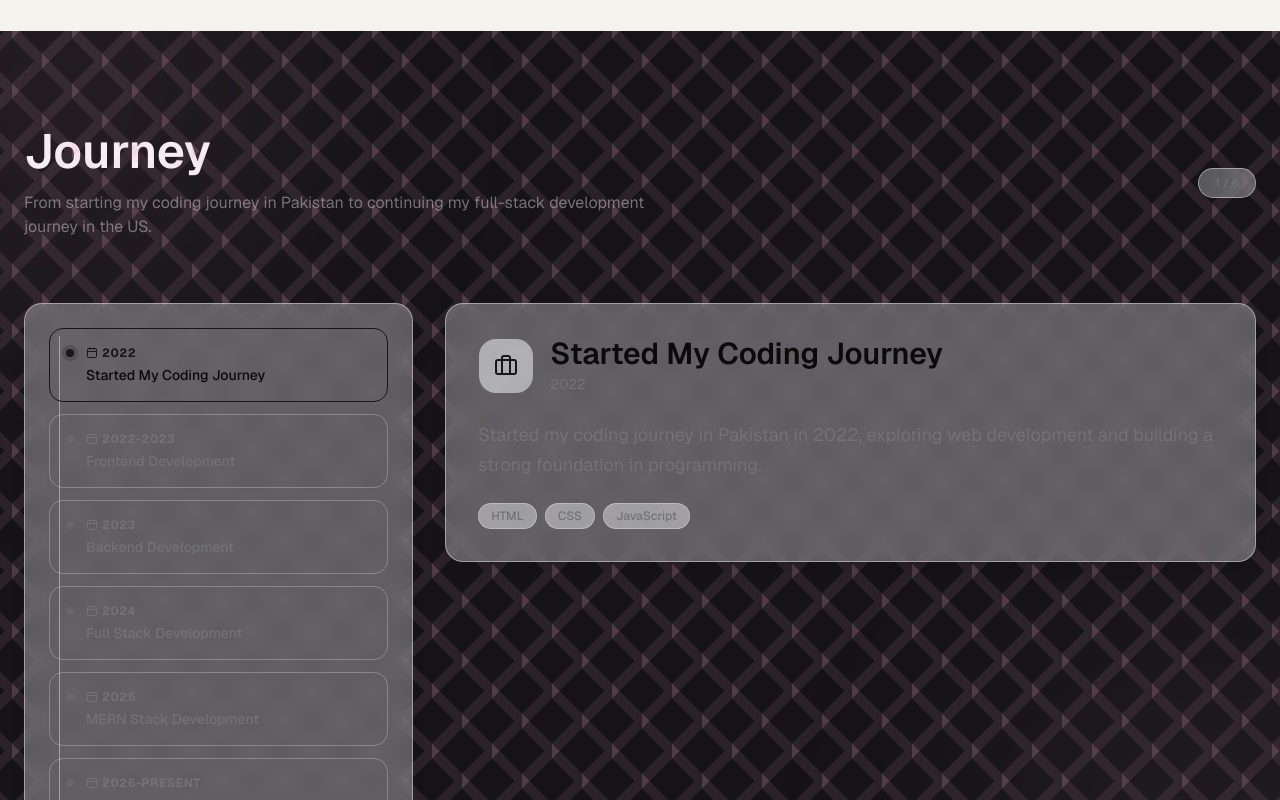
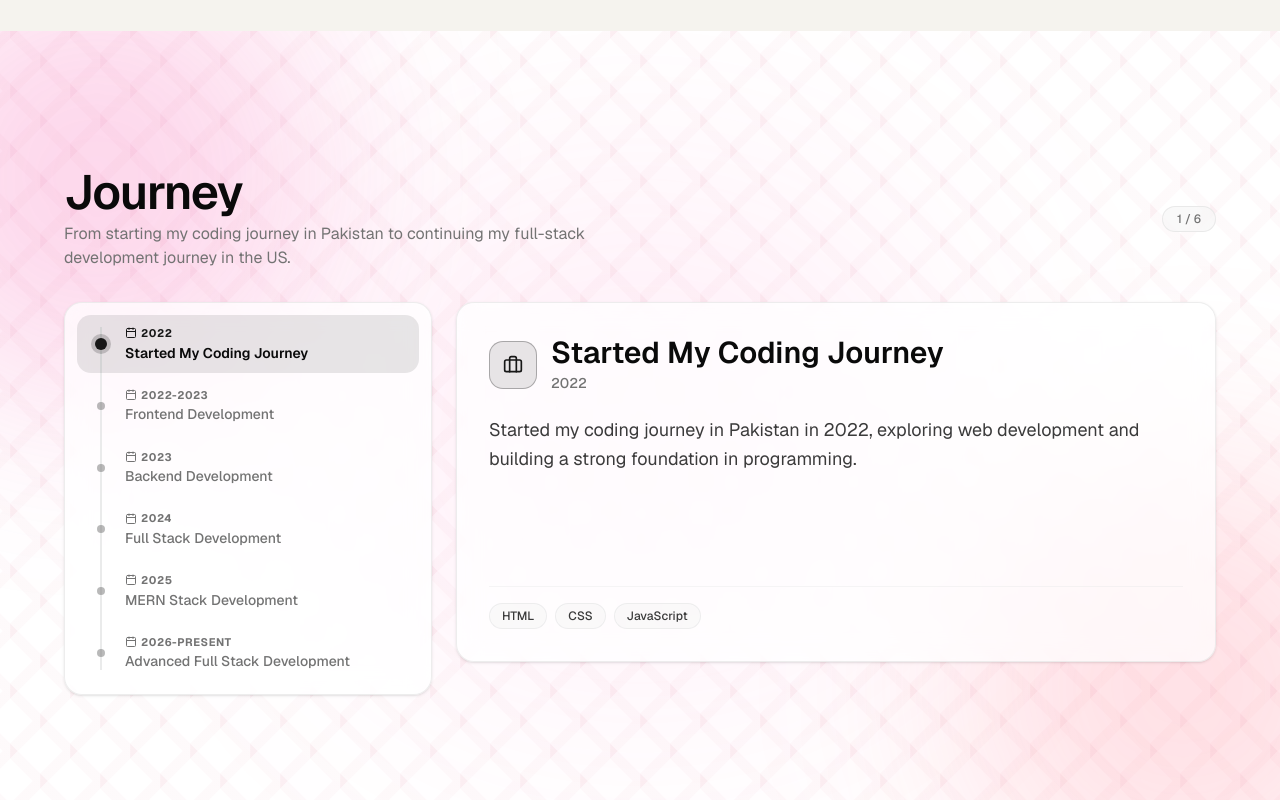
Before and after one commit to rosepeacemaker/portfolio-website, a Next.js app: page / in a window 1280 px wide. Shown: the part 2480-3280 px from the top of the page. Built offline with nearby package versions, Linux system fonts and the light colour scheme.

Commit message:
feat: enhance Journey section with improved layout, accessibility, and visual elements; optimize styles for light and dark themes

```diff
--- a/src/components/sections/Journey.tsx
+++ b/src/components/sections/Journey.tsx
@@ -1,6 +1,6 @@
 'use client'
 
-import { useState, useMemo, useCallback, useEffect, useRef } from "react"
+import { useState, useMemo, useCallback, useRef } from "react"
 import { AnimatePresence, motion } from "framer-motion"
 import { Briefcase, Calendar, ArrowUpRight } from "lucide-react"
 import { timelineData } from "@/src/data/JourenyData"
@@ -40,71 +40,103 @@
       className="
         relative
         min-h-screen
+        lg:h-screen
+        lg:max-h-screen
+        flex
+        flex-col
+        justify-center
         overflow-hidden
-    bg-[#151318]
-    px-6
-    py-24
-    text-[#F7F3F5]
+        bg-background
+        text-foreground
+        px-4
+        sm:px-6
+        lg:px-12
+        py-12
+        lg:py-8
+        transition-colors
+        duration-300
       "
     >
       {/* Animated background */}
       <div className="pointer-events-none absolute inset-0 overflow-hidden">
-  <div className="journey-pattern absolute inset-0" />
+        <div className="journey-pattern absolute inset-0 opacity-60 dark:opacity-40" />
 
-  {/* Soft pink glow */}
+        {/* Enhanced pink glows for clear visibility in both light & dark themes */}
         <div
           className="
             absolute
-      -left-40
-      top-[-150px]
+            -left-32
+            top-[-80px]
             h-[450px]
             w-[450px]
             rounded-full
-      bg-[#E8A6B8]/8
-      blur-[130px]
+            bg-pink-500/20
+            dark:bg-[#E8A6B8]/25
+            blur-[100px]
           "
         />
 
         <div
           className="
             absolute
-      -right-40
-      bottom-[-150px]
+            -right-32
+            bottom-[-80px]
             h-[450px]
             w-[450px]
             rounded-full
-      bg-[#C78BA0]/8
+            bg-rose-400/20
+            dark:bg-[#C78BA0]/25
+            blur-[100px]
+          "
+        />
+
+        {/* Ambient center pink aura */}
+        <div
+          className="
+            absolute
+            left-1/2
+            top-1/2
+            -translate-x-1/2
+            -translate-y-1/2
+            h-[500px]
+            w-[600px]
+            rounded-full
+            bg-pink-400/10
+            dark:bg-pink-900/15
             blur-[130px]
           "
         />
       </div>
-      <div className="mx-auto max-w-7xl">
+
+      <div className="mx-auto w-full max-w-6xl relative z-10 flex flex-col justify-center my-auto">
         {/* Header */}
-        <div className="mb-16 flex flex-col items-start gap-4 lg:flex-row lg:items-center lg:justify-between">
-          <div className="space-y-4">
-            <h2 className="text-5xl font-semibold">Journey</h2>
-            <p className="text-muted-foreground max-w-2xl">
+        <div className="mb-6 lg:mb-8 flex flex-col items-start gap-3 sm:flex-row sm:items-center sm:justify-between">
+          <div className="space-y-1.5">
+            <h2 className="text-3xl sm:text-4xl lg:text-5xl font-semibold tracking-tight text-foreground">
+              Journey
+            </h2>
+            <p className="text-xs sm:text-sm md:text-base text-muted-foreground max-w-xl">
               From starting my coding journey in Pakistan to continuing my
               full-stack development journey in the US.
             </p>
           </div>
-          <span className="rounded-full border border-border/50 bg-card/30 px-4 py-1.5 text-xs font-medium text-muted-foreground backdrop-blur-md">
+          <span className="shrink-0 rounded-full border border-border/80 bg-muted/60 dark:bg-card/60 px-3.5 py-1 text-xs font-medium text-muted-foreground backdrop-blur-md">
             {activeIndex + 1} / {timelineData.length}
           </span>
         </div>
 
         {/* Timeline Grid */}
-        <div className="grid grid-cols-1 gap-8 lg:grid-cols-3">
-          {/* Left: Tabs */}
-          <div className="lg:col-span-1">
+        <div className="grid grid-cols-1 gap-6 lg:grid-cols-12 lg:items-start">
+          {/* Left: Side details / Tab list */}
+          <div className="lg:col-span-4">
             <div
               role="tablist"
               aria-label="Journey timeline"
               onKeyDown={handleKeyDown}
-              className="sticky top-32 flex flex-col gap-3 rounded-2xl border border-border/50 bg-card/30 p-6 shadow-lg backdrop-blur-md"
+              className="relative flex flex-col gap-1 rounded-2xl border border-border/70 bg-card/70 dark:bg-card/40 p-3 shadow-sm backdrop-blur-md"
             >
-              {/* connecting line */}
-              <div className="pointer-events-none absolute left-[34px] top-8 bottom-8 w-px bg-border/50" />
+              {/* Connecting timeline track line mathematically aligned with dot centers */}
+              <div className="pointer-events-none absolute left-[36px] -translate-x-1/2 top-[24px] bottom-[24px] w-[2px] bg-border/80 dark:bg-border/60" />
 
               {timelineData.map((item) => {
                 const isActive = activeTab === item.id
@@ -115,26 +147,36 @@
                     role="tab"
                     aria-selected={isActive}
                     onClick={() => selectTab(item.id)}
-                    className={`group relative flex items-start gap-3 rounded-xl border border-border/30 bg-transparent p-4 text-left transition-all duration-300 hover:border-primary/50 hover:bg-primary/5 ${isActive ? "border-primary bg-primary/10" : ""
+                    className={`group relative flex items-center gap-3 rounded-xl px-3 py-2.5 text-left transition-all duration-300 ${
+                      isActive
+                        ? "bg-primary/10 text-primary font-medium dark:bg-primary/15"
+                        : "hover:bg-muted/40 text-muted-foreground"
                     }`}
                   >
+                    {/* Timeline node centered on track line */}
+                    <div className="relative z-10 flex h-6 w-6 shrink-0 items-center justify-center">
                       <span
-                      className={`mt-1 h-2 w-2 shrink-0 rounded-full transition-colors ${isActive
-                        ? "bg-primary ring-4 ring-primary/20"
-                        : "bg-muted-foreground/40"
+                        className={`rounded-full transition-all duration-300 ${
+                          isActive
+                            ? "h-3 w-3 bg-primary ring-4 ring-primary/20 scale-100"
+                            : "h-2 w-2 bg-muted-foreground/50 group-hover:bg-foreground/70"
                         }`}
                       />
-                    <div className="flex flex-col gap-1">
+                    </div>
+
+                    <div className="flex flex-col gap-0.5 min-w-0">
                       <span
-                        className={`flex items-center gap-1 text-xs font-bold uppercase tracking-wider ${isActive ? "text-primary" : "text-muted-foreground"
+                        className={`flex items-center gap-1 text-[11px] font-bold uppercase tracking-wider ${
+                          isActive ? "text-primary" : "text-muted-foreground"
                         }`}
                       >
-                        <Calendar className="h-3 w-3" />
+                        <Calendar className="h-3 w-3 shrink-0" />
                         {item.id}
                       </span>
                       <span
-                        className={`text-sm font-medium transition-colors ${isActive
-                          ? "text-foreground"
+                        className={`text-xs sm:text-sm font-medium leading-snug truncate transition-colors ${
+                          isActive
+                            ? "text-foreground font-semibold"
                             : "text-muted-foreground group-hover:text-foreground"
                         }`}
                       >
@@ -147,55 +189,57 @@
             </div>
           </div>
 
-          {/* Right: Content */}
-          <div className="lg:col-span-2">
-            <div className="sticky top-32">
+          {/* Right: Content detail card */}
+          <div className="lg:col-span-8">
             <AnimatePresence mode="wait">
               <motion.div
                 key={currentItem?.id}
-                  initial={{ opacity: 0, y: 16 }}
+                initial={{ opacity: 0, y: 12 }}
                 animate={{ opacity: 1, y: 0 }}
-                  exit={{ opacity: 0, y: -16 }}
-                  transition={{ duration: 0.35, ease: "easeOut" }}
-                  className="rounded-2xl border border-border/50 bg-card/30 p-8 shadow-lg backdrop-blur-md transition-shadow hover:shadow-xl"
+                exit={{ opacity: 0, y: -12 }}
+                transition={{ duration: 0.3, ease: "easeOut" }}
+                className="flex flex-col justify-between rounded-2xl border border-border/70 bg-card/70 dark:bg-card/40 p-6 sm:p-8 shadow-sm backdrop-blur-md min-h-[300px] lg:min-h-[360px]"
               >
-                  <div className="mb-6 flex items-center justify-between gap-4">
-                    <div className="flex items-center gap-4">
-                      <div className="flex h-14 w-14 items-center justify-center rounded-2xl border border-primary/50 bg-background/50">
-                        <Briefcase className="h-6 w-6 text-primary" />
+                <div>
+                  <div className="mb-5 flex flex-wrap items-center justify-between gap-3">
+                    <div className="flex items-center gap-3.5">
+                      <div className="flex h-12 w-12 items-center justify-center rounded-xl border border-primary/30 bg-primary/10 text-primary shrink-0 dark:bg-primary/20">
+                        <Briefcase className="h-5 w-5" />
                       </div>
                       <div>
-                        <h3 className="text-3xl font-semibold text-foreground">
+                        <h3 className="text-xl sm:text-2xl lg:text-3xl font-semibold text-foreground">
                           {currentItem?.role}
                         </h3>
-                        <span className="text-sm text-muted-foreground">
+                        <span className="text-xs sm:text-sm font-medium text-muted-foreground">
                           {currentItem?.id}
                         </span>
                       </div>
                     </div>
 
                     {"link" in (currentItem || {}) && (currentItem as Record<string, any>).link && (
-                      <a href={(currentItem as Record<string, any>).link}
+                      <a
+                        href={(currentItem as Record<string, any>).link}
                         target="_blank"
                         rel="noreferrer"
-                        className="flex items-center gap-1 rounded-full border border-border/50 px-3 py-1.5 text-xs font-medium text-muted-foreground transition-colors hover:border-primary/50 hover:text-primary"
+                        className="flex items-center gap-1 rounded-full border border-border/80 bg-muted/40 hover:bg-muted dark:bg-card/60 px-3 py-1.5 text-xs font-medium text-muted-foreground transition-colors hover:border-primary/50 hover:text-primary"
                       >
                         View <ArrowUpRight className="h-3 w-3" />
                       </a>
                     )}
                   </div>
 
-                  <p className="text-lg leading-relaxed text-muted-foreground">
+                  <p className="text-sm sm:text-base lg:text-lg leading-relaxed text-foreground/80 dark:text-muted-foreground">
                     {currentItem?.description}
                   </p>
+                </div>
 
                 {Array.isArray(currentItem?.item) &&
                   currentItem.item.length > 0 && (
-                      <div className="mt-6 flex flex-wrap gap-2">
+                    <div className="mt-6 flex flex-wrap gap-2 pt-4 border-t border-border/40">
                       {currentItem.item.map((item: string) => (
                         <span
                           key={item}
-                            className="rounded-full border border-border/40 bg-background/40 px-3 py-1 text-xs font-medium text-muted-foreground"
+                          className="rounded-full border border-border/60 bg-muted/50 dark:bg-card/60 px-3 py-1 text-xs font-medium text-foreground/80 dark:text-muted-foreground"
                         >
                           {item}
                         </span>
@@ -207,7 +251,6 @@
           </div>
         </div>
       </div>
-      </div>
-    </section >
+    </section>
   )
 }
```
Lines whose indentation alone changed are shown as unchanged.
